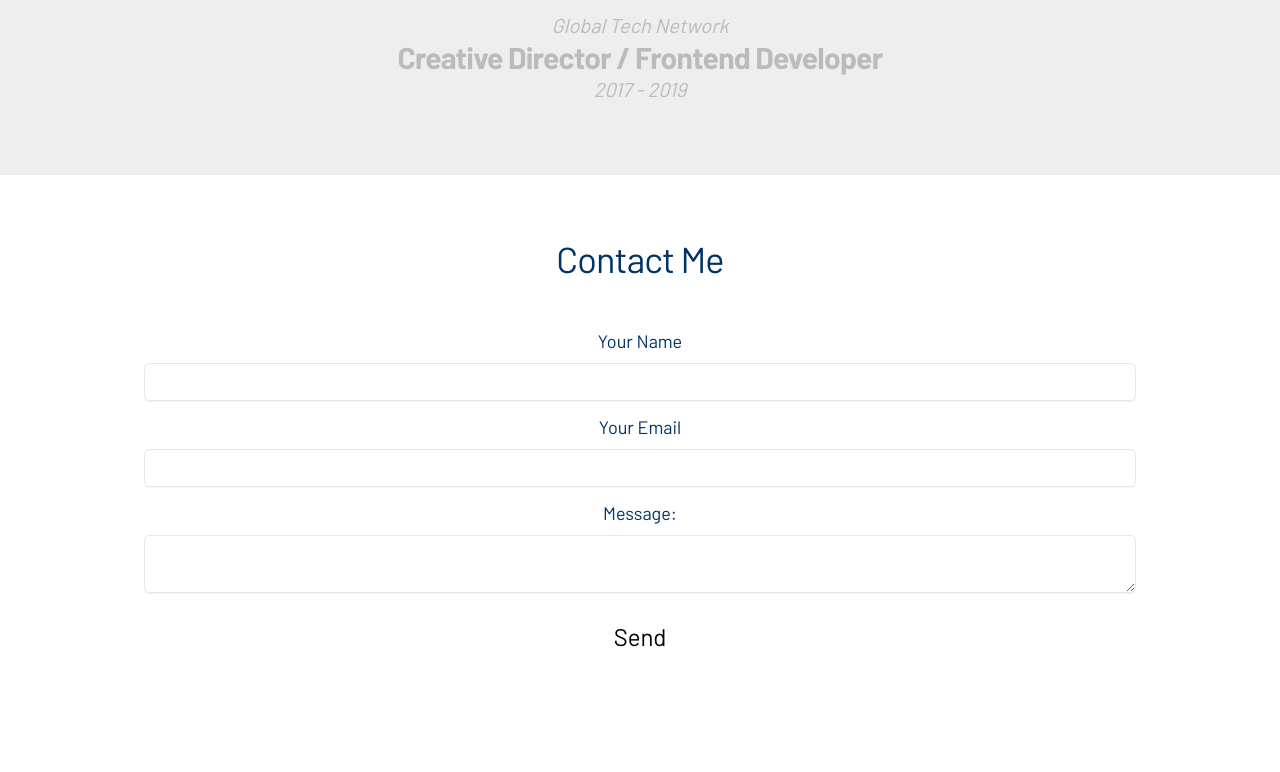
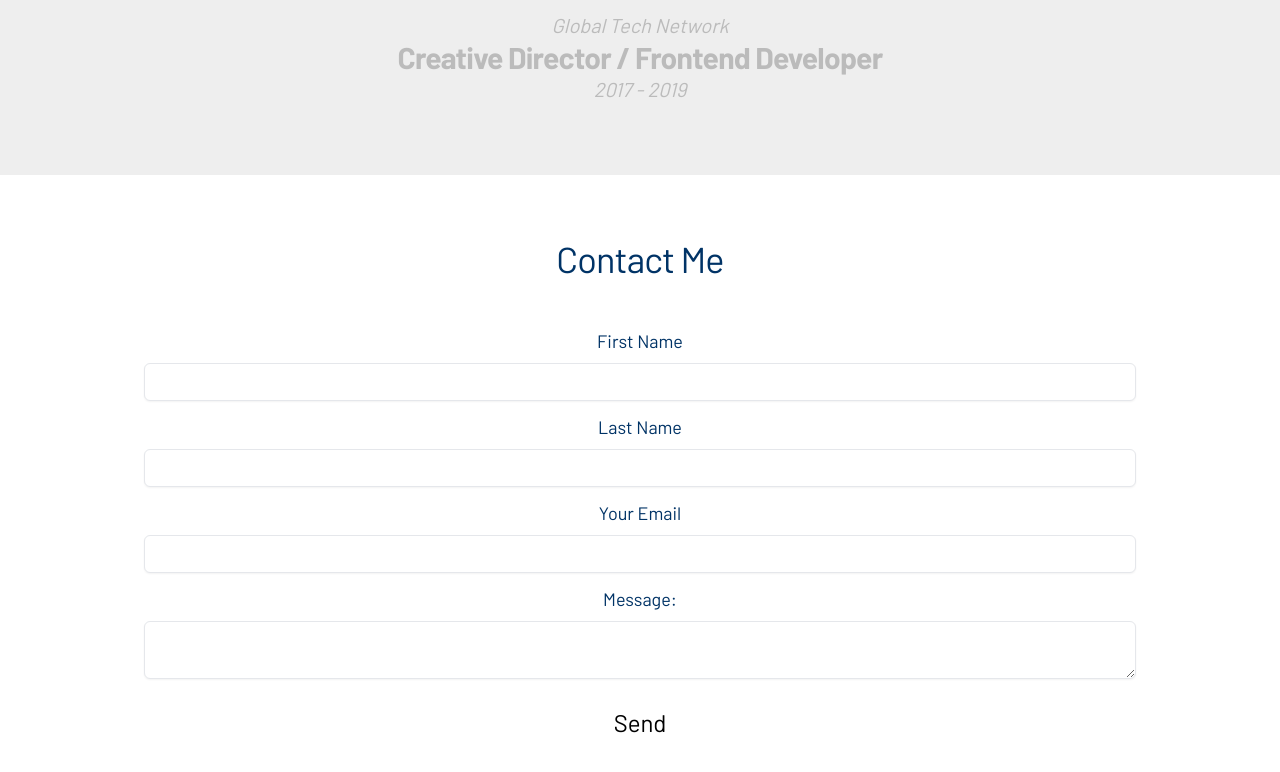
Before and after one commit to jablancTheDesigner/portfolio-blog-angular, an Angular app in the folder frontend/: page / in a window 1280 px wide. Shown: the part 1952-2724 px from the top of the page. Before the commit the page ends 2669 px from the top, so only its background shows below. Built offline with nearby package versions, Linux system fonts and the light colour scheme.

Commit message:
netlify form submission

```diff
--- a/frontend/src/app/_components/contact/contact.component.html
+++ b/frontend/src/app/_components/contact/contact.component.html
@@ -2,11 +2,26 @@
     <div class="container mx-auto px-3 text-center">
         <app-section-header title="Contact Me"></app-section-header>
 
-        <form name="contact" method="POST" netlify action="/success">
+        <div class="error" [class.hidden]="errorMsg.length == 0">
+            <p>{{errorMsg}}</p>
+            <span (click)="closeError()" class="close">✖︎</span>
+        </div>
+
+        <form [formGroup]="contactForm" name="contactForm" method="POST" (ngSubmit)="onSubmit()">
             <label class="block mb-3">
-                <span class="block text-lg font-medium text-main">Your Name</span>
+                <span class="block text-lg font-medium text-main">First Name</span>
                 <!-- Using form state modifers, the classes can be identical for every input -->
-                <input type="text" name="name" class="mt-2 block w-full px-3 py-2 bg-white border border-slate-300 rounded-md text-sm shadow-sm placeholder-slate-400
+                <input type="text" name="firstName" formControlName="firstName" class="mt-2 block w-full px-3 py-2 bg-white border border-slate-300 rounded-md text-sm shadow-sm placeholder-slate-400
+                  focus:outline-none focus:border-sky-500 focus:ring-1 focus:ring-sky-500
+                  disabled:bg-slate-50 disabled:text-slate-500 disabled:border-slate-200 disabled:shadow-none
+                  invalid:border-pink-500 invalid:text-pink-600
+                  focus:invalid:border-pink-500 focus:invalid:ring-pink-500
+                " />
+            </label>
+            <label class="block mb-3">
+                <span class="block text-lg font-medium text-main">Last Name</span>
+                <!-- Using form state modifers, the classes can be identical for every input -->
+                <input type="text" name="lastName" formControlName="lastName" class="mt-2 block w-full px-3 py-2 bg-white border border-slate-300 rounded-md text-sm shadow-sm placeholder-slate-400
                   focus:outline-none focus:border-sky-500 focus:ring-1 focus:ring-sky-500
                   disabled:bg-slate-50 disabled:text-slate-500 disabled:border-slate-200 disabled:shadow-none
                   invalid:border-pink-500 invalid:text-pink-600
@@ -16,7 +31,7 @@
             <label class="block mb-3">
                 <span class="block text-lg font-medium text-main">Your Email</span>
                 <!-- Using form state modifers, the classes can be identical for every input -->
-                <input type="email" name="email" class="mt-2 block w-full px-3 py-2 bg-white border border-slate-300 rounded-md text-sm shadow-sm placeholder-slate-400
+                <input type="email" formControlName="email" name="email" class="mt-2 block w-full px-3 py-2 bg-white border border-slate-300 rounded-md text-sm shadow-sm placeholder-slate-400
                   focus:outline-none focus:border-sky-500 focus:ring-1 focus:ring-sky-500
                   disabled:bg-slate-50 disabled:text-slate-500 disabled:border-slate-200 disabled:shadow-none
                   invalid:border-pink-500 invalid:text-pink-600
@@ -27,16 +42,15 @@
             <label class="block mb-3">
                 <span class="block text-lg font-medium text-main">Message:</span>
                 <!-- Using form state modifers, the classes can be identical for every input -->
-                <textarea name="message" class="mt-2 block w-full px-3 py-2 bg-white border border-slate-300 rounded-md text-sm shadow-sm placeholder-slate-400
+                <textarea name="message" formControlName="message" class="mt-2 block w-full px-3 py-2 bg-white border border-slate-300 rounded-md text-sm shadow-sm placeholder-slate-400
                   focus:outline-none focus:border-sky-500 focus:ring-1 focus:ring-sky-500
                   disabled:bg-slate-50 disabled:text-slate-500 disabled:border-slate-200 disabled:shadow-none
                   invalid:border-pink-500 invalid:text-pink-600
                   focus:invalid:border-pink-500 focus:invalid:ring-pink-500"></textarea>
             </label>
 
-            <input type="hidden" name="form-name" value="contact">
-
-            <button type="submit" class="bg-sky-600 hover:bg-sky-700 text-2xl mt-4">Send</button>
+            <button type="submit" [disabled]="contactForm.invalid"
+                class="bg-sky-600 hover:bg-sky-700 text-2xl mt-4">Send</button>
         </form>
 
     </div>
--- a/frontend/src/app/_components/contact/contact.component.ts
+++ b/frontend/src/app/_components/contact/contact.component.ts
@@ -1,4 +1,7 @@
 import { Component, OnInit } from '@angular/core';
+import { FormBuilder, Validators } from '@angular/forms';
+import { Router } from '@angular/router';
+import { NetlifyFormsService } from 'src/app/netlify-forms/netlify-forms.service';
 
 @Component({
   selector: 'app-contact',
@@ -7,9 +10,36 @@ import { Component, OnInit } from '@angular/core';
 })
 export class ContactComponent implements OnInit {
 
-  constructor() { }
+  contactForm = this.fb.group({
+    firstName: ['', Validators.required],
+    lastName: ['', Validators.required],
+    email: ['', [Validators.email, Validators.required]],
+    message: ['', Validators.required],
+  });
+
+  errorMsg = '';
+
+  constructor(private fb: FormBuilder,
+    private router: Router,
+    private netlifyForms: NetlifyFormsService) { }
 
   ngOnInit(): void {
   }
 
+  closeError() {
+    this.errorMsg = '';
+  }
+
+  onSubmit = () => {
+    this.netlifyForms.submitContact(this.contactForm.value).subscribe(
+      () => {
+        this.contactForm.reset();
+        this.router.navigateByUrl('/success');
+      },
+      err => {
+        this.errorMsg = err;
+      }
+    );
+  }
+
 }
--- a/frontend/src/app/_components/form/success/success.component.html
+++ b/frontend/src/app/_components/form/success/success.component.html
@@ -3,6 +3,7 @@
 <section class="success py-16">
     <div class="container mx-auto px-3 text-center">
         <h1 class="text-3xl md:text-6xl tracking-tight font-medium text-main">Thank You!</h1>
+        <p class="text lg:text-2xl text-gray-500 ">Thank you for sharing your thoughts with us!</p>
         <a [routerLink]="['/']" class="opacity-100 hover:opacity-30 text-lg mt-3 inline-flex items-center">
             <mat-icon aria-hidden="false" aria-label="Back" class="mr-2">arrow_back</mat-icon> Go back home
         </a>
--- a/frontend/src/app/app.module.ts
+++ b/frontend/src/app/app.module.ts
@@ -1,6 +1,8 @@
 import { BrowserModule } from '@angular/platform-browser';
 import { NgModule } from '@angular/core';
 import { MatIconModule } from '@angular/material/icon';
+import { ReactiveFormsModule } from '@angular/forms';
+import { HttpClientModule } from '@angular/common/http';
 
 import { AppRoutingModule } from './app-routing.module';
 import { AppComponent } from './app.component';
@@ -46,7 +48,9 @@ import { SuccessComponent } from './_components/form/success/success.component';
     BrowserModule,
     AppRoutingModule,
     MatIconModule,
-    BrowserAnimationsModule
+    BrowserAnimationsModule,
+    ReactiveFormsModule,
+    HttpClientModule
   ],
   providers: [],
   bootstrap: [AppComponent]
--- /dev/null
+++ b/frontend/src/app/domain/contact.ts
@@ -0,0 +1,6 @@
+export interface Contact {
+    firstName: string;
+    lastName: string;
+    email: string;
+    message: string;
+}
--- /dev/null
+++ b/frontend/src/app/netlify-forms/netlify-forms.service.ts
@@ -0,0 +1,49 @@
+import { HttpClient, HttpErrorResponse, HttpParams } from '@angular/common/http';
+import { Injectable } from '@angular/core';
+import { Observable, throwError } from 'rxjs';
+import { Contact } from '../domain/contact';
+import { catchError } from 'rxjs/operators';
+
+@Injectable({
+  providedIn: 'root'
+})
+export class NetlifyFormsService {
+
+  constructor(private http: HttpClient) { }
+
+  submitContact(contact: Contact): Observable<Contact> {
+    const entry = new HttpParams({
+      fromObject: {
+        'form-name': 'contactForm',
+        ...contact,
+      }
+    });
+
+    return this.submitEntry(entry);
+  }
+
+  private submitEntry(entry: HttpParams): Observable<any> {
+    return this.http.post(
+      '/',
+      entry.toString(),
+      {
+        headers: { 'Content-Type': 'application/x-www-form-urlencoded' },
+        responseType: 'text'
+      }
+    ).pipe(catchError(this.handleError));
+  }
+
+  private handleError(err: HttpErrorResponse) {
+    let errMsg = '';
+
+    if (err.error instanceof ErrorEvent) {
+      errMsg = `A client-side error occurred: ${err.error.message}`;
+    } else {
+      errMsg = `A server-side error occurred. Code: ${err.status}. Message: ${err.message}`;
+    }
+
+    return throwError(errMsg);
+  }
+
+
+}
--- a/frontend/src/index.html
+++ b/frontend/src/index.html
@@ -13,6 +13,12 @@
 </head>
 
 <body id="top">
+  <form name="contactForm" netlify netlify-honeypot="bot-field" hidden>
+    <input type="text" name="firstName" />
+    <input type="text" name="lastName" />
+    <input type="text" name="email" />
+    <input type="text" name="message" />
+  </form>
   <app-root></app-root>
 </body>
 
```
Also changed, not shown: 1 other file (tests, documents, lock files or other folders).
